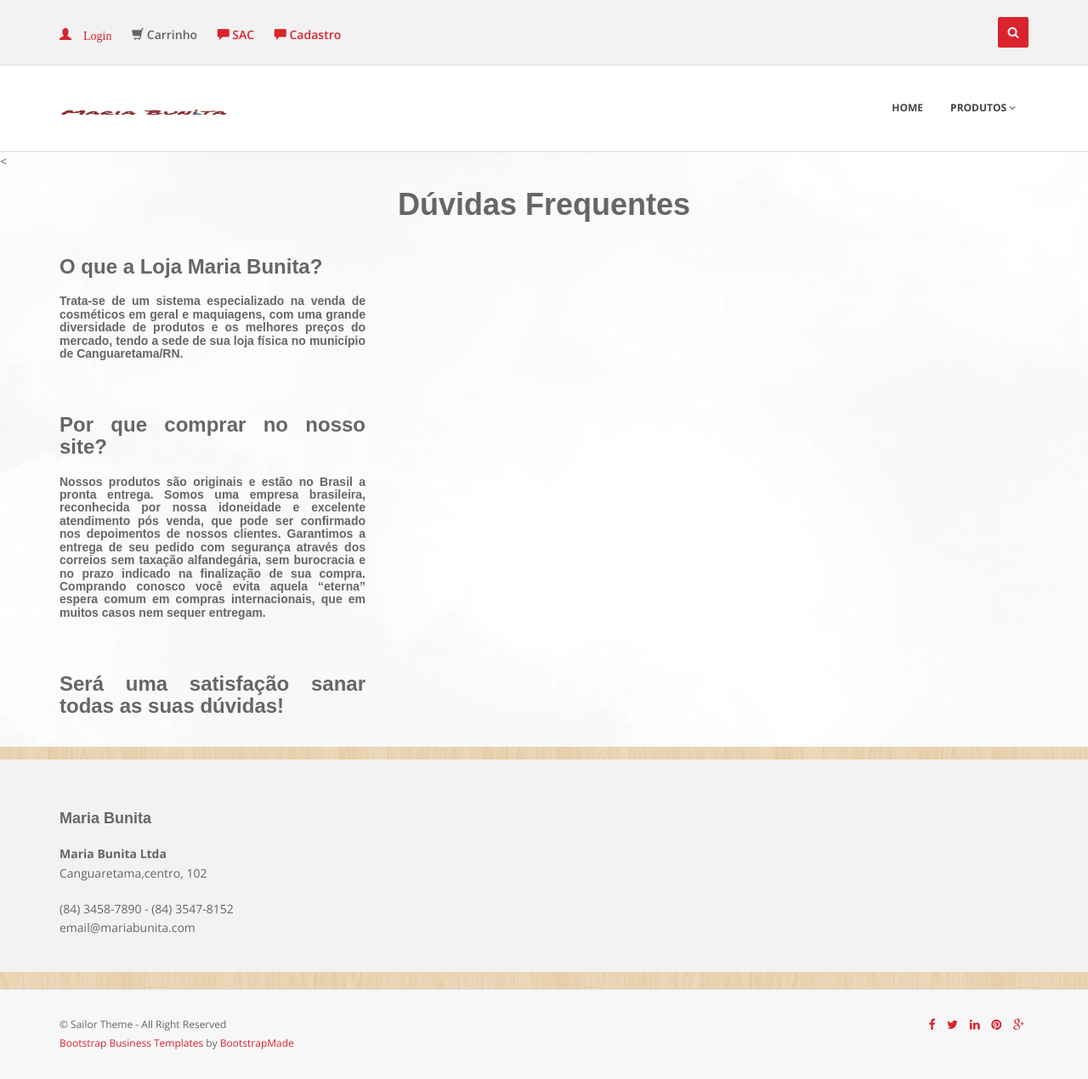
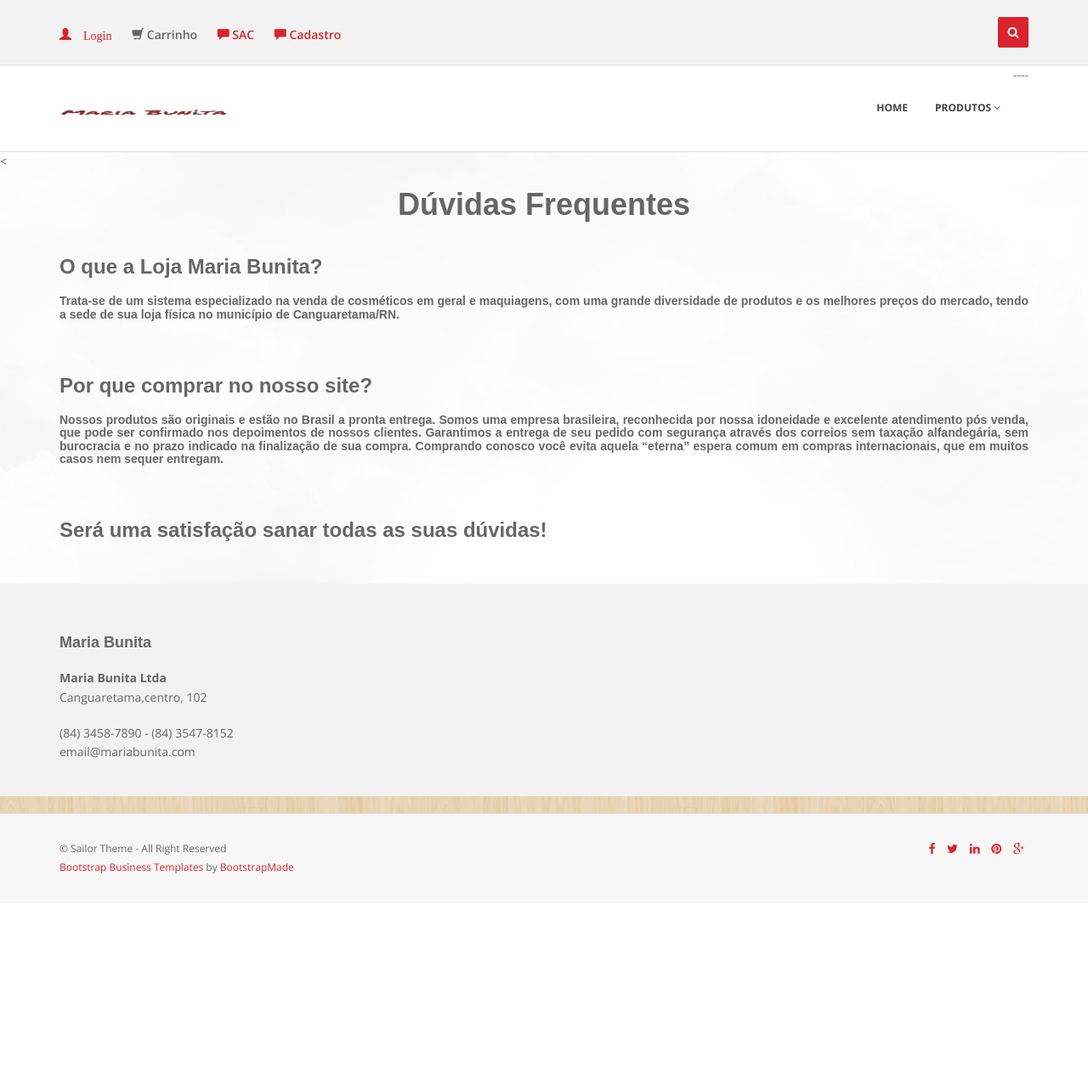
Before and after one commit to brunogomes3000/mariabunita, a Django app: page /sac/ in a window 1280 px wide. Shown: the whole page at 85% size. After the commit the page ends 1028 px from the top, so only its background shows below. Run offline with Django 3.2, Linux system fonts and the light colour scheme; data comes from the database, SQL or seed files in the repository; both versions use the stored data as it was after the commit; some libraries are stand-ins or nearby versions.

Commit message:
ajeitei a formatação do sac em css

```diff
--- a/mariabunita/core/static/css/style.css
+++ b/mariabunita/core/static/css/style.css
@@ -28,7 +28,9 @@ body {
 	font-weight:300;
 	line-height:1.6em;
 	color:#656565;
-	text-align: justify;
+
+
+
 }
 
 a:active {
@@ -46,6 +48,10 @@ h1,h2, h3, h4, h5, h6{
 	color:#666;
 	margin-bottom: 20px;
 
+
+
+
+}
 
 
 }
--- a/mariabunita/core/templates/base.html
+++ b/mariabunita/core/templates/base.html
@@ -89,7 +89,7 @@
                     </div>
                     <div class="navbar-collapse collapse ">
                         <ul class="nav navbar-nav">
-                            <li>
+                  ----          <li>
                                 <a href="{% url 'index' %}" class="dropdown-toggle " data-toggle="dropdown" data-hover="dropdown" data-delay="0" data-close-others="false">Home</a>
                             </li>
                             <li class="dropdown">
--- a/mariabunita/core/templates/login.html
+++ b/mariabunita/core/templates/login.html
@@ -7,7 +7,7 @@ Login | {{ block.super }}
 {% endblock %}
 
 {% block conteudo %}
-<h1 class="centered">Autenticação</h1><br />
+<h1> <center class="centered">Autenticação</h1></center><br />
 <hr/>
 <div class="container">
 <div class="row mt">
--- a/mariabunita/core/templates/sac.html
+++ b/mariabunita/core/templates/sac.html
@@ -9,17 +9,18 @@ SAC | {{ block.super }}
 <<h1> <center>Dúvidas Frequentes </center></h1>
 <div class="container">
 <div class="row mt">
-<div class="col-lg-4">
+<div class="col-lg-12">
 {% for sac1 in sac %}
 
 
-<h3>{{sac1.perguntas}}</h3>
-<h5 style= " text-align: justify;">{{sac1.resposta}}</h5>
+<h3 class="teste" style="text-align: justify; "  >{{sac1.perguntas}}</h3>
+<h5 style= "text-align: justify;">{{sac1.resposta}}</h5>
+
 
 <br/>
 
 {%endfor%}
-<h3>Será uma satisfação sanar todas as suas dúvidas!</h3>
+<h3  style="text-align: justify;" >Será uma satisfação sanar todas as suas dúvidas! </h3>
 </div>
 </div>
 </div>
```
Also changed, not shown: mariabunita/db.sqlite3.
